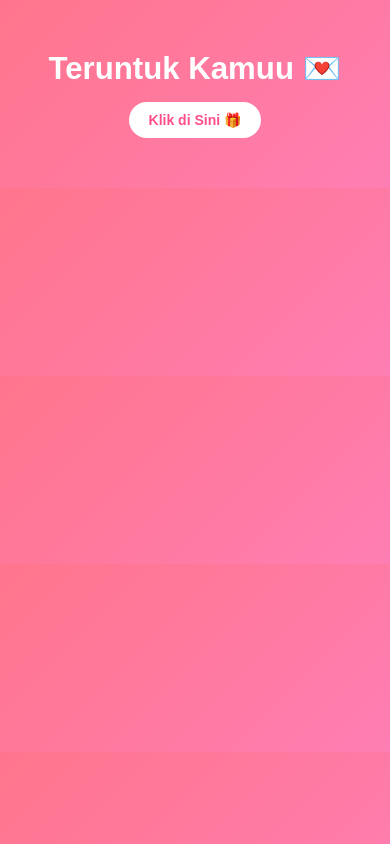
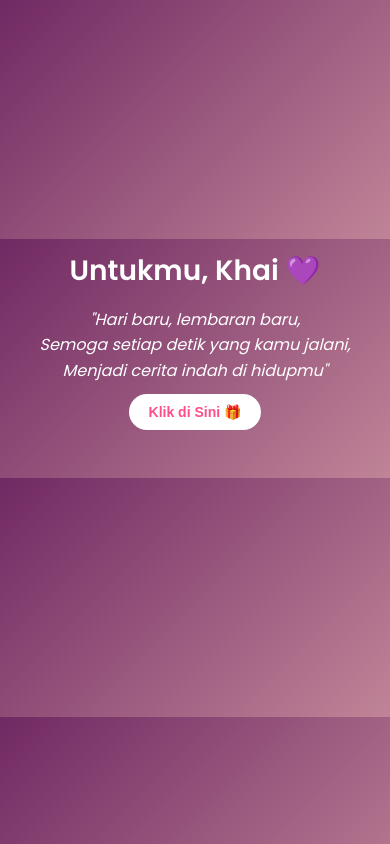
Before and after one commit to jeeaalt/ulangtahun, a plain HTML site: page index.html in a window 390 px wide. Drawn offline with Linux system fonts and the light colour scheme.

Commit message:
Update index.html

```diff
--- a/index.html
+++ b/index.html
@@ -5,13 +5,15 @@
 <meta name="viewport" content="width=device-width, initial-scale=1.0">
 <title>Happy Level Up Day, Khaira 🎉</title>
 
+<link href="https://fonts.googleapis.com/css2?family=Poppins:wght@400;600&display=swap" rel="stylesheet">
+
 <style>
 /* ===== BODY ===== */
 body {
   margin: 0;
-  font-family: Arial, sans-serif;
+  font-family: 'Poppins', Arial, sans-serif;
   text-align: center;
-  background: linear-gradient(135deg, #ff758c, #ff7eb3);
+  background: linear-gradient(135deg, #702963, #c08497);
   color: white;
   overflow-y: auto; /* bisa scroll di HP */
 }
@@ -19,20 +21,22 @@ body {
 /* ===== CONTAINER ===== */
 .container {
   position: relative;
-  margin: 50px auto;
-  max-width: 90%;
+  top: 25vh;
   z-index: 2;
+  margin: auto;
+  max-width: 750px;
+  padding: 20px;
 }
 
 /* ===== FONT ===== */
 h1 {
-  font-size: 6vw; /* responsive untuk semua layar */
+  font-size: 40px; /* responsive untuk semua layar */
   margin-bottom: 15px;
 }
 
 p {
-  font-size: 3.5vw;
-  line-height: 1.4;
+  font-size: 20px;
+  line-height: 1.6;
   margin: 10px 0;
 }
 
@@ -93,17 +97,17 @@ canvas {
 /* ===== MEDIA QUERIES HP KECIL ===== */
 @media (max-width: 480px) {
   h1 {
-    font-size: 8vw;
+    font-size: 28px;
   }
   p {
-    font-size: 4vw;
+    font-size: 16px;
   }
   button {
     padding: 10px 20px;
     font-size: 14px;
   }
   .cake {
-    font-size: 20vw;
+    font-size: 60px;
   }
 }
 </style>
@@ -112,7 +116,11 @@ canvas {
 <body>
 
 <div class="container" id="startScreen">
-  <h1>Teruntuk Kamuu 💌</h1>
+  <h1>Untukmu, Khai 💜</h1>
+  <p>
+  <i>"Hari baru, lembaran baru, <br>
+  Semoga setiap detik yang kamu jalani, <br>
+  Menjadi cerita indah di hidupmu"</i></p>
   <button onclick="startParty()">Klik di Sini 🎁</button>
 </div>
 
```
